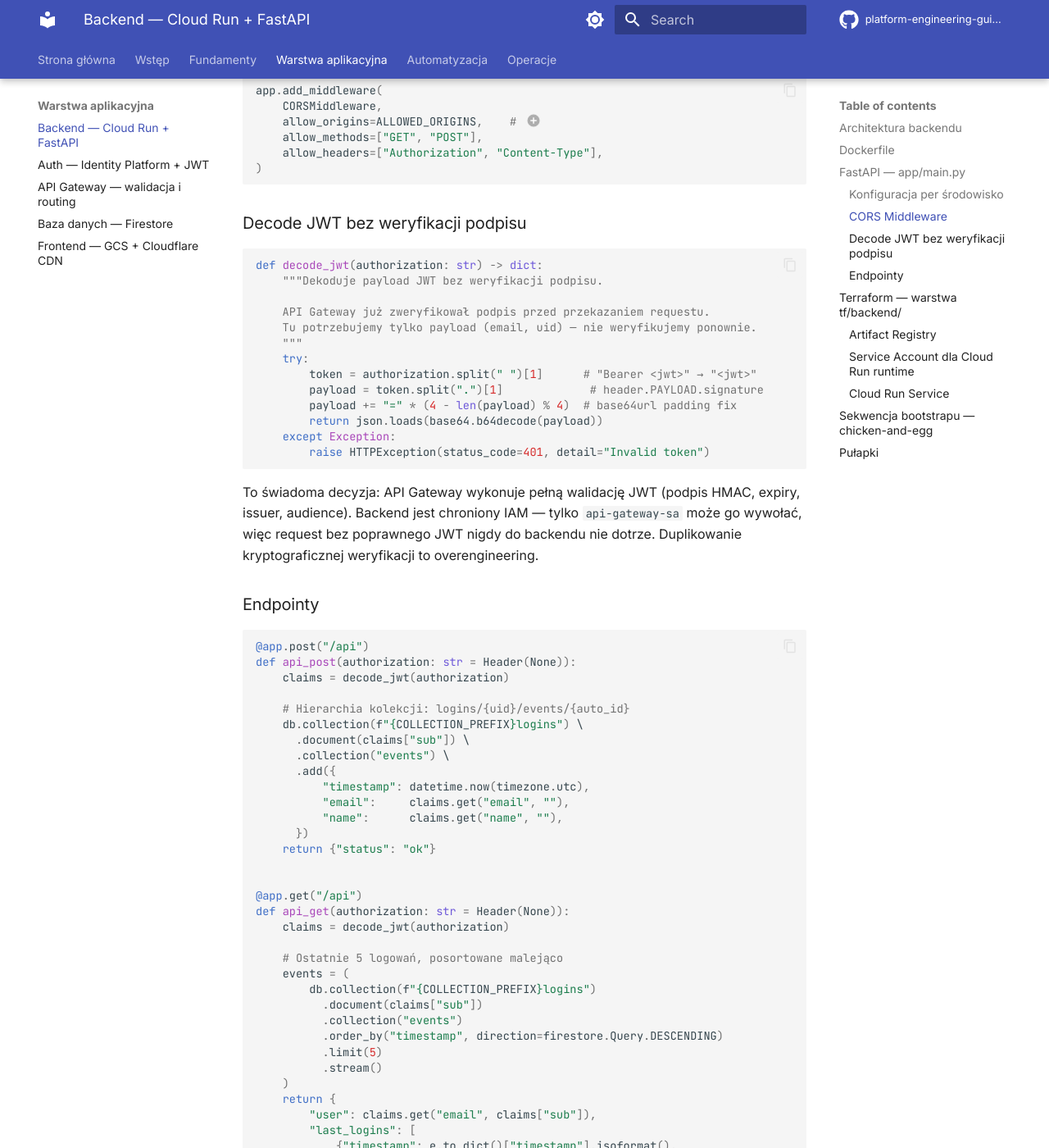
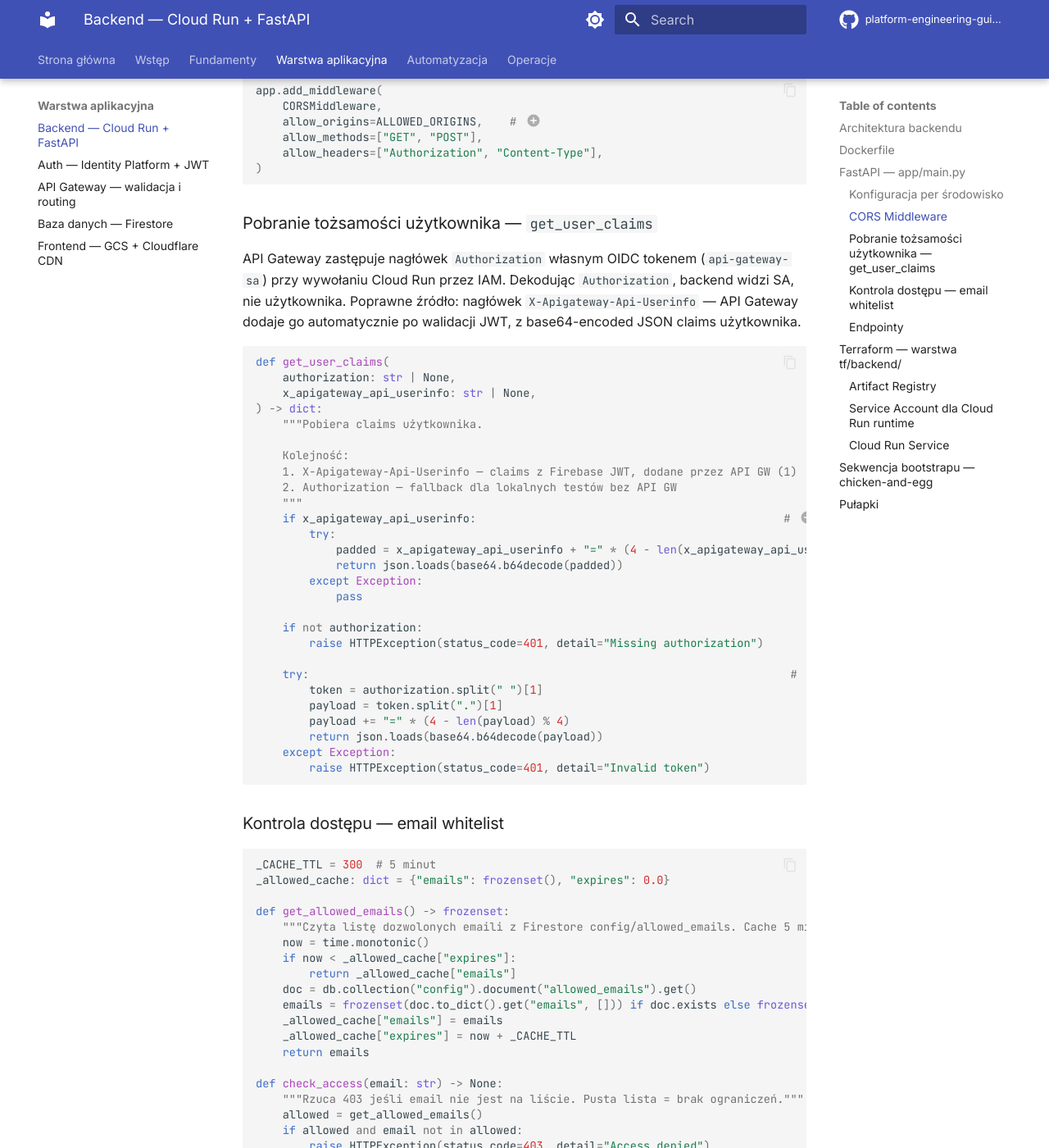
Before and after one commit to benhornbeam/platform-engineering-guide, an MkDocs documentation site: the page built from docs/guide/04-backend.md, in a window 1280 px wide and 1400 px high, scrolled down 1555 px. Shown: the whole window at 82% size. Built offline with MkDocs 1.6.1 and Material for MkDocs 9.7.7, drawn with Linux system fonts in a browser that asks for light colours; comment, search, counter and statistics services are not loaded; some of the changed text lies outside the part shown.

Commit message:
sync: update from gcp-prototype @ 1f4bfd232fe3dd9c096466f55272695d146219ac

````diff
--- a/docs/guide/04-backend.md
+++ b/docs/guide/04-backend.md
@@ -82,32 +82,79 @@ app.add_middleware(
 
 1. `allow_origins` jest listą konkretnych domen, nie `["*"]`. Zbyt liberalne CORS to częsty błąd bezpieczeństwa — przeglądarka blokowałaby requesty dla SPA z `kamilos.xyz` przy `*` i tak nie pomogłoby, ale wildcard otwiera inne wektory ataku.
 
-### Decode JWT bez weryfikacji podpisu
+### Pobranie tożsamości użytkownika — `get_user_claims`
+
+API Gateway zastępuje nagłówek `Authorization` własnym OIDC tokenem (`api-gateway-sa`) przy wywołaniu Cloud Run przez IAM. Dekodując `Authorization`, backend widzi SA, nie użytkownika. Poprawne źródło: nagłówek `X-Apigateway-Api-Userinfo` — API Gateway dodaje go automatycznie po walidacji JWT, z base64-encoded JSON claims użytkownika.
 
 ```python
-def decode_jwt(authorization: str) -> dict:
-    """Dekoduje payload JWT bez weryfikacji podpisu.
+def get_user_claims(
+    authorization: str | None,
+    x_apigateway_api_userinfo: str | None,
+) -> dict:
+    """Pobiera claims użytkownika.
 
-    API Gateway już zweryfikował podpis przed przekazaniem requestu.
-    Tu potrzebujemy tylko payload (email, uid) — nie weryfikujemy ponownie.
+    Kolejność:
+    1. X-Apigateway-Api-Userinfo — claims z Firebase JWT, dodane przez API GW (1)
+    2. Authorization — fallback dla lokalnych testów bez API GW
     """
-    try:
-        token = authorization.split(" ")[1]      # "Bearer <jwt>" → "<jwt>"
-        payload = token.split(".")[1]             # header.PAYLOAD.signature
-        payload += "=" * (4 - len(payload) % 4)  # base64url padding fix
+    if x_apigateway_api_userinfo:                                              # (1)
+        try:
+            padded = x_apigateway_api_userinfo + "=" * (4 - len(x_apigateway_api_userinfo) % 4)
+            return json.loads(base64.b64decode(padded))
+        except Exception:
+            pass
+
+    if not authorization:
+        raise HTTPException(status_code=401, detail="Missing authorization")
+
+    try:                                                                        # (2)
+        token = authorization.split(" ")[1]
+        payload = token.split(".")[1]
+        payload += "=" * (4 - len(payload) % 4)
         return json.loads(base64.b64decode(payload))
     except Exception:
         raise HTTPException(status_code=401, detail="Invalid token")
 ```
 
-To świadoma decyzja: API Gateway wykonuje pełną walidację JWT (podpis HMAC, expiry, issuer, audience). Backend jest chroniony IAM — tylko `api-gateway-sa` może go wywołać, więc request bez poprawnego JWT nigdy do backendu nie dotrze. Duplikowanie kryptograficznej weryfikacji to overengineering.
+1. Gdy request przychodzi przez API Gateway — `X-Apigateway-Api-Userinfo` zawiera claims Firebase użytkownika. Dekodujemy base64url → JSON dict.
+2. Fallback: bezpośrednie wywołanie Cloud Run (np. local `curl`) — dekodujemy `Authorization` JWT. Bez API GW brak IAM check, więc ten fallback przydatny tylko do debugowania.
+
+### Kontrola dostępu — email whitelist
+
+```python
+_CACHE_TTL = 300  # 5 minut
+_allowed_cache: dict = {"emails": frozenset(), "expires": 0.0}
+
+def get_allowed_emails() -> frozenset:
+    """Czyta listę dozwolonych emaili z Firestore config/allowed_emails. Cache 5 min."""
+    now = time.monotonic()
+    if now < _allowed_cache["expires"]:
+        return _allowed_cache["emails"]
+    doc = db.collection("config").document("allowed_emails").get()
+    emails = frozenset(doc.to_dict().get("emails", [])) if doc.exists else frozenset()
+    _allowed_cache["emails"] = emails
+    _allowed_cache["expires"] = now + _CACHE_TTL
+    return emails
+
+def check_access(email: str) -> None:
+    """Rzuca 403 jeśli email nie jest na liście. Pusta lista = brak ograniczeń."""
+    allowed = get_allowed_emails()
+    if allowed and email not in allowed:
+        raise HTTPException(status_code=403, detail="Access denied")
+```
+
+Lista dozwolonych emaili przechowywana w Firestore: kolekcja `config`, dokument `allowed_emails`, pole `emails: [string]`. Cache 5-minutowy — nie odpytujemy Firestore przy każdym requeście. Pusta lista = brak ograniczeń (wszyscy zalogowani użytkownicy mają dostęp).
 
 ### Endpointy
 
 ```python
 @app.post("/api")
-def api_post(authorization: str = Header(None)):
-    claims = decode_jwt(authorization)
+def api_post(
+    authorization: str = Header(None),
+    x_apigateway_api_userinfo: str = Header(None),
+):
+    claims = get_user_claims(authorization, x_apigateway_api_userinfo)
+    check_access(claims.get("email", ""))
 
     # Hierarchia kolekcji: logins/{uid}/events/{auto_id}
     db.collection(f"{COLLECTION_PREFIX}logins") \
@@ -122,8 +169,12 @@ def api_post(authorization: str = Header(None)):
 
 
 @app.get("/api")
-def api_get(authorization: str = Header(None)):
-    claims = decode_jwt(authorization)
+def api_get(
+    authorization: str = Header(None),
+    x_apigateway_api_userinfo: str = Header(None),
+):
+    claims = get_user_claims(authorization, x_apigateway_api_userinfo)
+    check_access(claims.get("email", ""))
 
     # Ostatnie 5 logowań, posortowane malejąco
     events = (
````
Also changed, not shown: docs/guide/06-api-gateway.md (+11 -5 lines).
